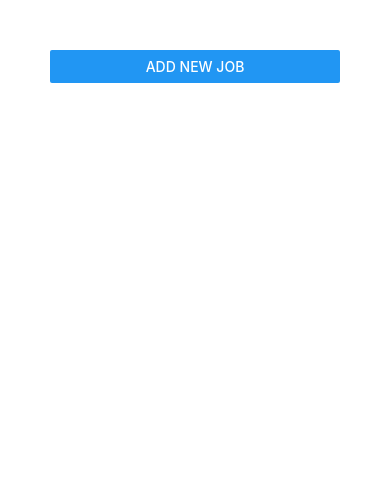
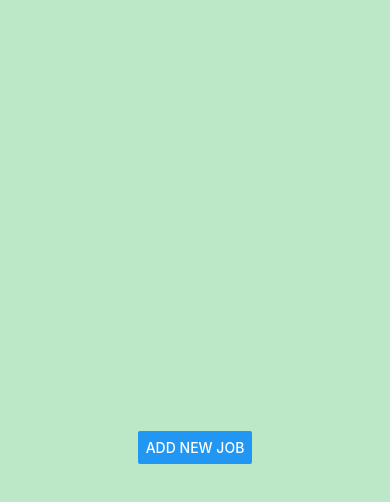
Before and after one commit to jillGlass/HouseHolder, a React Native app: screen / in a window 390 px wide. Shown: the top 502 px of the page. Built offline with nearby package versions, Linux system fonts and the light colour scheme.

Commit message:
add colour to status bar and mainContainer

```diff
--- a/App.js
+++ b/App.js
@@ -1,7 +1,15 @@
 import React, { useState } from "react";
 import JobItem from "./components/JobItem";
 import JobInput from "./components/JobInput";
-import { StyleSheet, Text, View, Button, FlatList } from "react-native";
+import {
+  StyleSheet,
+  Text,
+  View,
+  Button,
+  FlatList,
+  StatusBar
+} from "react-native";
+import Constants from "expo-constants";
 
 export default function App() {
   const [allJobs, setAllJobs] = useState([]);
@@ -9,7 +17,7 @@ export default function App() {
 
   const addJobHandler = jobTitle => {
     if (jobTitle.length === 0) {
-      return
+      return;
     }
     setAllJobs(currentJobs => [
       ...currentJobs,
@@ -29,6 +37,10 @@ export default function App() {
   };
 
   return (
+      <View style={styles.mainContainer}>
+    <View style={styles.StatusBar}>
+      <StatusBar translucent barStyle="light-content" />
+
       <View style={styles.screen}>
         <Button title="Add New Job" onPress={() => setIsAddMode(true)} />
         <JobInput
@@ -49,12 +61,24 @@ export default function App() {
           )}
         />
       </View>
+    </View>
+    </View>
   );
 }
 
 const styles = StyleSheet.create({
+  mainContainer: {
+    flex: 1,
+    backgroundColor: "#bce8c8",
+    justifyContent: 'center',
+    alignItems: 'center'
+  },
+  StatusBar: {
+    backgroundColor: "#bce8c8"
+  },
   screen: {
-    padding: 50
+    padding: 50,
+    marginTop: 50
   },
   title: {
     marginTop: 10,
```
Lines whose indentation alone changed are shown as unchanged.
